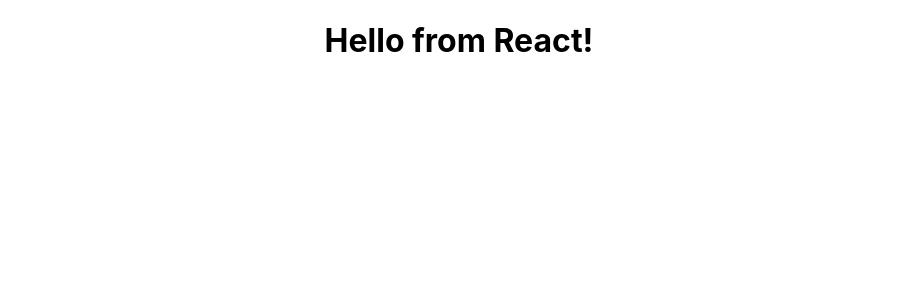
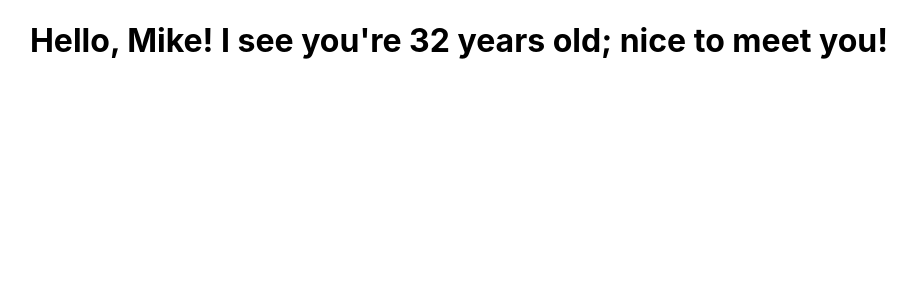
Before and after one commit to henryl74/gitpod-react, a React (Create React App) app in the folder my-app/: page / in a window 1280 px wide. Shown: the top 300 px of the page, without its empty margins (181-1098 px from the left). Built offline with nearby package versions, Linux system fonts and the light colour scheme.

Commit message:
Add flexibility to my functional component with Props

```diff
--- a/my-app/src/App.js
+++ b/my-app/src/App.js
@@ -1,11 +1,12 @@
 import logo from './logo.svg';
 import './App.css';
-import FunctionalGreeting from './components/FunctionalGreeting';
+// import FunctionalGreeting from './components/FunctionalGreeting';
+import FunctionalGreetingWithProps from './components/FunctionalGreetingWithProps';
 
 function App() {
   return (
     <div className ="App">
-    <FunctionalGreeting />
+    <FunctionalGreetingWithProps greeting="nice to meet you!" name="Mike!" age="32"/>
     </div >
   );
 }
--- /dev/null
+++ b/my-app/src/components/FunctionalGreetingWithProps.js
@@ -0,0 +1,8 @@
+import React from "react";
+
+const FunctionalGreetingWithProps = (props) => {
+    console.log(props);
+    return <h1>Hello, {props.name} I see you're {props.age} years old; {props.greeting}</h1>
+};
+
+export default FunctionalGreetingWithProps;
```
